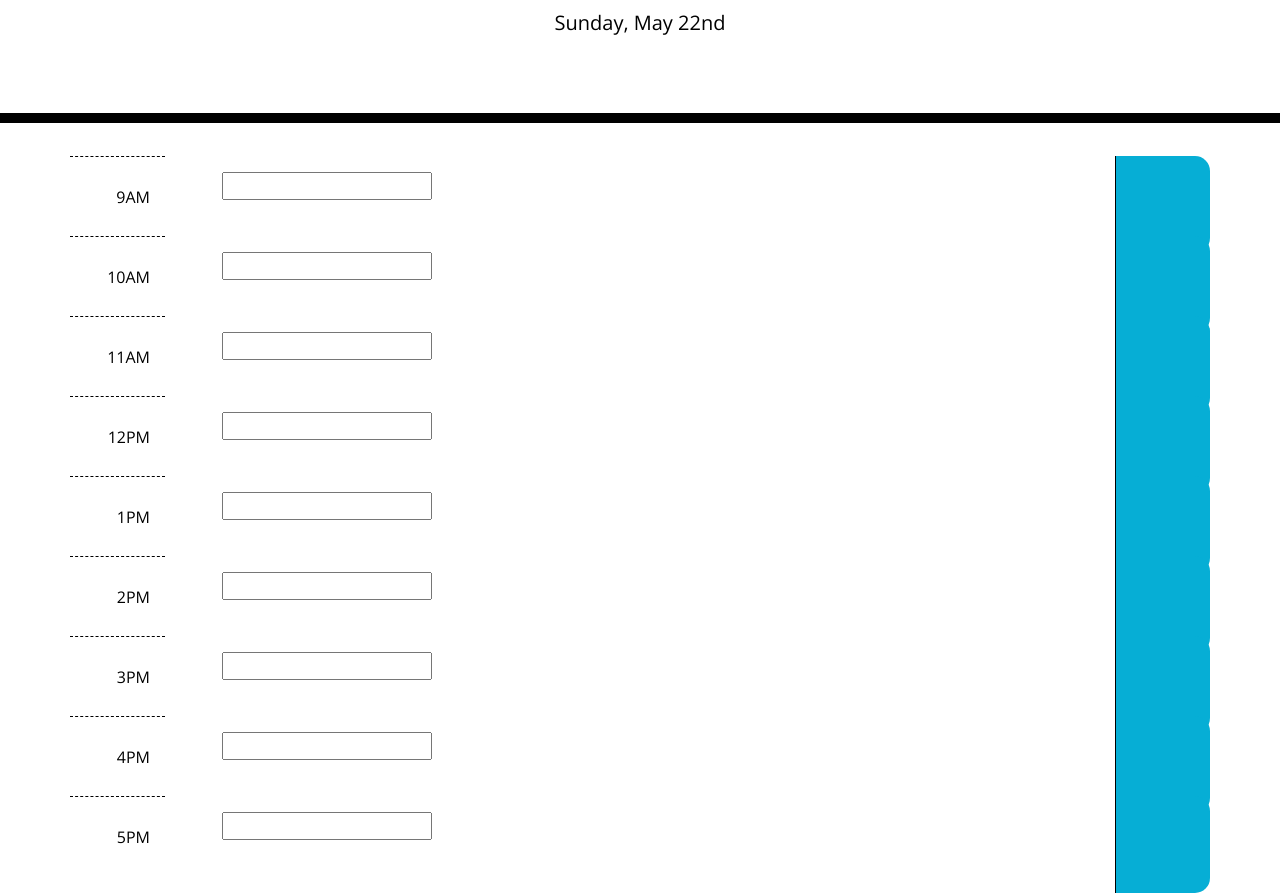
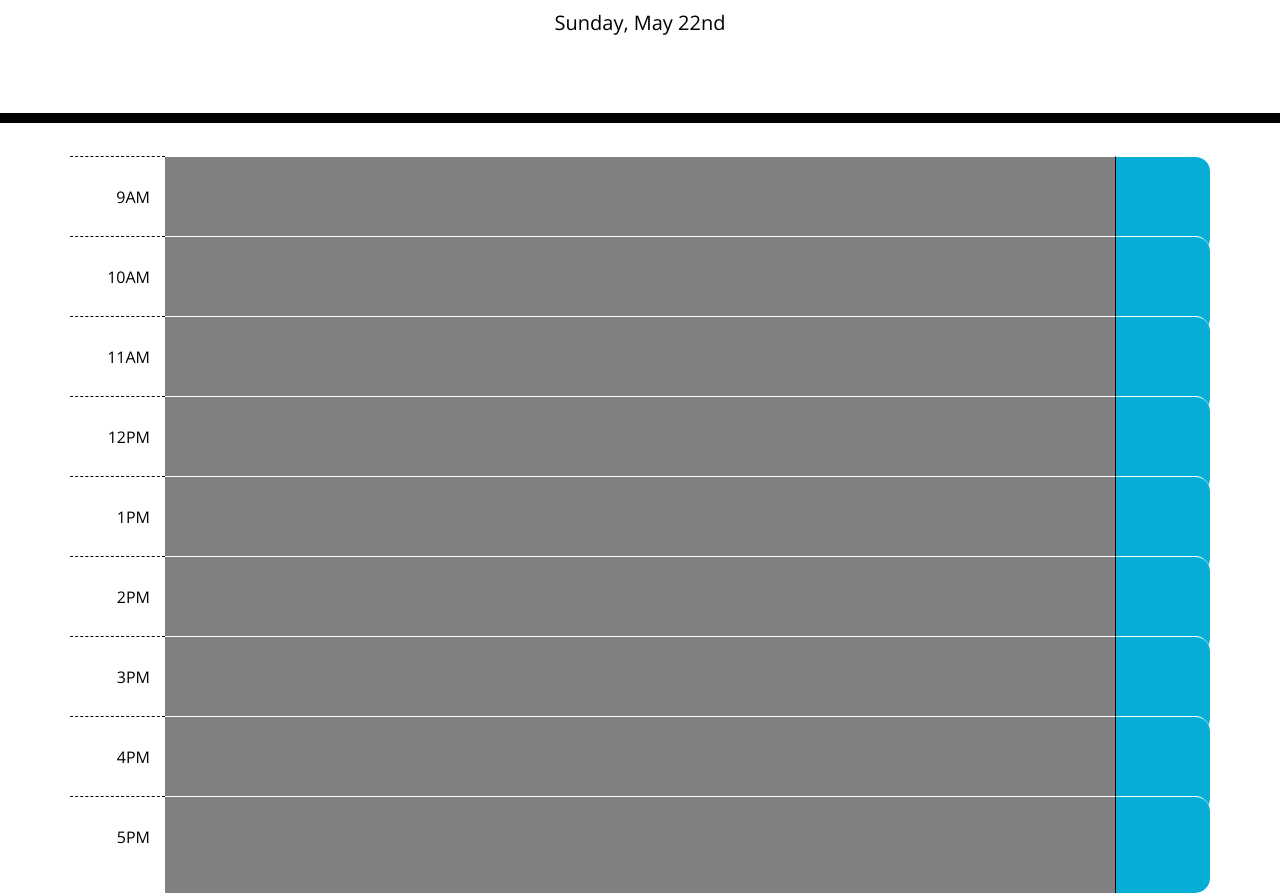
Before and after one commit to Andrew-Smith21/work-day-scheduler, a plain HTML site: page index.html in a window 1280 px wide. Shown: the part 181-1077 px from the top of the page. Drawn offline with nearby package versions, Linux system fonts and the light colour scheme; a web font is replaced by a local one.

Commit message:
styled textarea and form

```diff
--- a/assets/css/style.css
+++ b/assets/css/style.css
@@ -23,6 +23,24 @@ textarea{
 
 .timeBlockWrapper {
   margin-bottom: 20px;
+}
+
+textarea {
+  width: inherit;
+  background-color: transparent;
+  border: none;
+  height: 100%;
+  position: absolute;
+  top: 1px;
+  left: 1px;
+  right: 1px;
+  bottom: 1px;
+}
+
+form {
+  padding: 0;
+  background-color: grey;
+  border-top: 1px solid white;
 }
 
 .description{
@@ -78,6 +96,7 @@ textarea{
   border-bottom-right-radius: 15px;
   background-color: #06AED5;
   color: white;
+  border-top: 1px solid white;
 }
 
 .saveBtn i:hover {
--- a/index.html
+++ b/index.html
@@ -44,7 +44,7 @@
         </div>
 
         <form class="col-10">
-          <input type="text">
+          <textarea></textarea>
         </form>
 
         <div class="col-1 saveBtnBackground">
@@ -58,7 +58,7 @@
         </div>
 
         <form class="col-10">
-          <input type="text">
+          <textarea></textarea>
         </form>
 
         <div class="col-1 saveBtnBackground">
@@ -72,7 +72,7 @@
         </div>
 
         <form class="col-10">
-          <input type="text">
+          <textarea></textarea>
         </form>
 
         <div class="col-1 saveBtnBackground">
@@ -86,7 +86,7 @@
         </div>
 
         <form class="col-10">
-          <input type="text">
+          <textarea></textarea>
         </form>
 
         <div class="col-1 saveBtnBackground">
@@ -100,7 +100,7 @@
         </div>
 
         <form class="col-10">
-          <input type="text">
+          <textarea></textarea>
         </form>
 
         <div class="col-1 saveBtnBackground">
@@ -114,7 +114,7 @@
         </div>
 
         <form class="col-10">
-          <input type="text">
+          <textarea></textarea>
         </form>
 
         <div class="col-1 saveBtnBackground">
@@ -128,7 +128,7 @@
         </div>
 
         <form class="col-10">
-          <input type="text">
+          <textarea></textarea>
         </form>
 
         <div class="col-1 saveBtnBackground">
@@ -142,7 +142,7 @@
         </div>
 
         <form class="col-10">
-          <input type="text">
+          <textarea></textarea>
         </form>
 
         <div class="col-1 saveBtnBackground">
@@ -156,7 +156,7 @@
         </div>
 
         <form class="col-10">
-          <input type="text">
+          <textarea></textarea>
         </form>
 
         <div class="col-1 saveBtnBackground">
```
